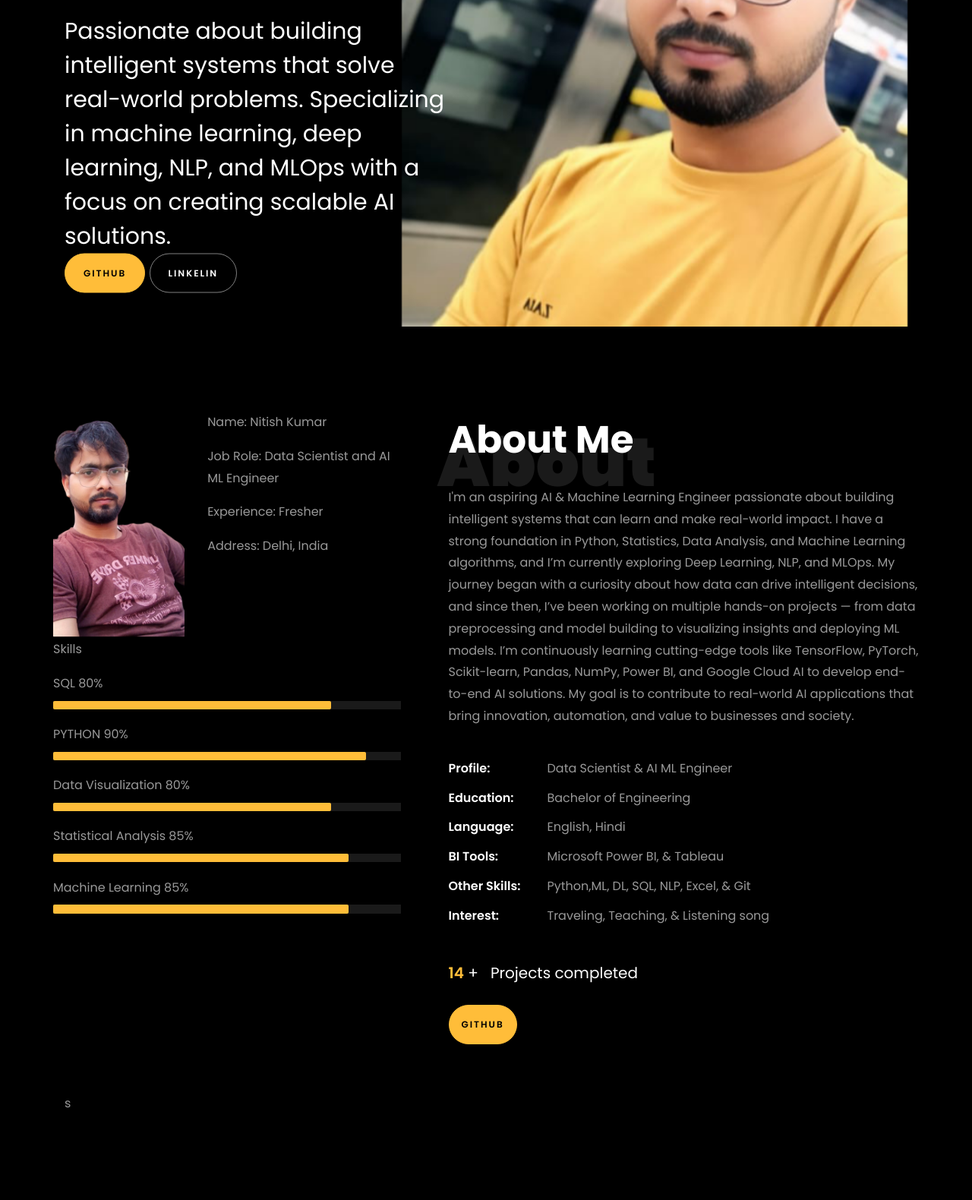
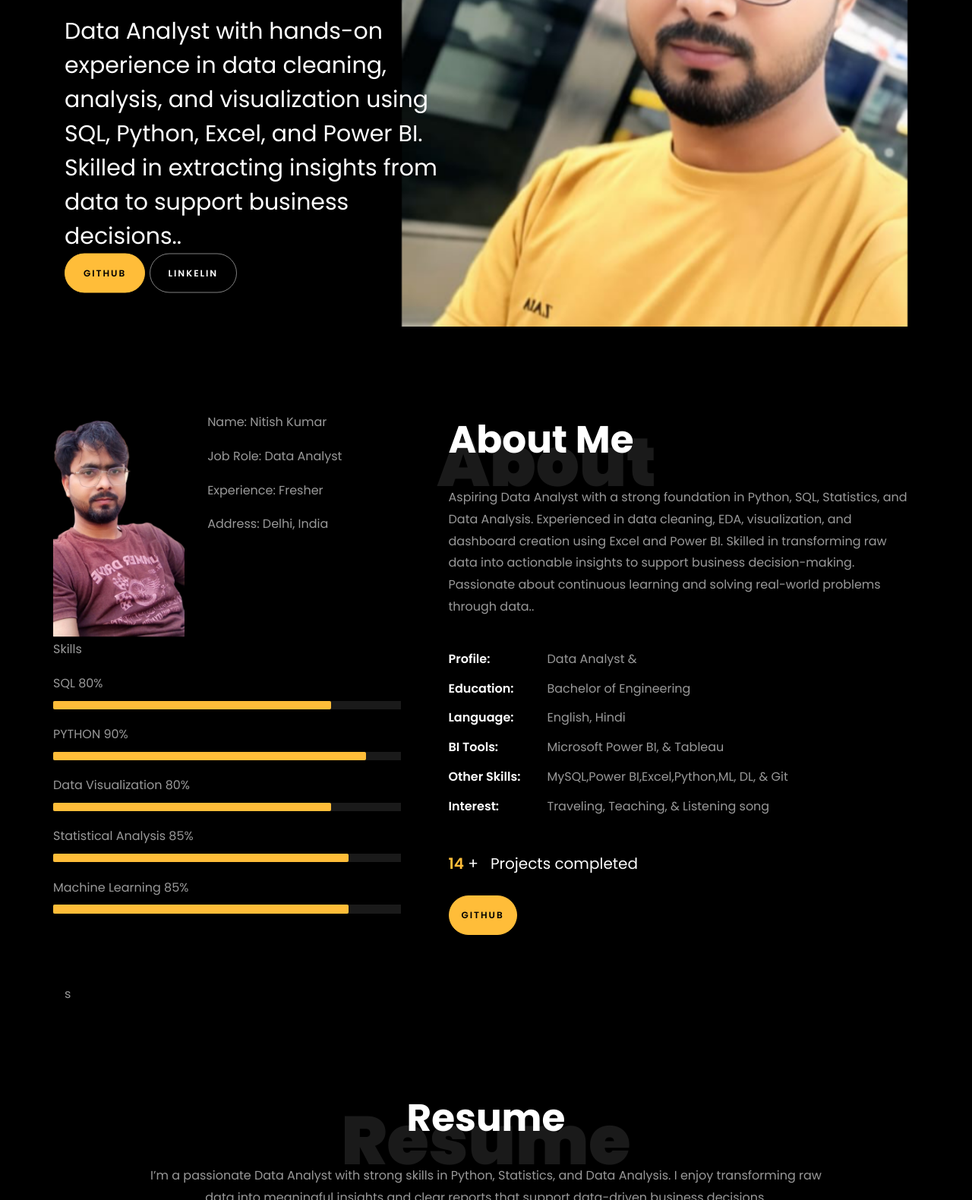
Before and after one commit to Nitishkumar50814/Nitish-Kumar-Data-Analyst-Portfolio, a plain HTML site: page index.html in a window 1280 px wide. Shown: the part 320-1900 px from the top of the page at 76% size. Drawn offline with Linux system fonts and the light colour scheme; files whose address does not match are found by name.

Commit message:
Update index.html

```diff
--- a/index.html
+++ b/index.html
@@ -1,7 +1,7 @@
 <!DOCTYPE html>
 <html lang="en">
   <head>
-    <title>Nitish kumar | AI ML Engineer</title>
+    <title>Nitish kumar | Data Analyst</title>
     <meta charset="utf-8">
     <meta name="viewport" content="width=device-width, initial-scale=1, shrink-to-fit=no">
 
@@ -159,8 +159,8 @@
 
 						// Create an array of typing text
 						const typingTexts = [
-						'Data Scientist',
-						'AI & ML Engineer ',
+						'Data Science',
+						'Data Analyst',
 						];
 
 						// Create a function to display the typing animation for a given text
@@ -187,7 +187,7 @@
 						<br>
 						<br>
 			            <!-- <h2>AI & ML Engineer</h2> -->
-						<h2 class="d-flex" style="margin-bottom: 0">Passionate about building intelligent systems that solve real-world problems. Specializing in machine learning, deep learning, NLP, and MLOps with a focus on creating scalable AI solutions.</h2>
+						<h2 class="d-flex" style="margin-bottom: 0">Data Analyst with hands-on experience in data cleaning, analysis, and visualization using SQL, Python, Excel, and Power BI. Skilled in extracting insights from data to support business decisions..</h2>
 						<!-- <br> -->
 			            <p><a href="https://github.com/Nitishkumar50814" class="btn btn-primary py-3 px-4">GitHub</a>
 							<a href="https://www.linkedin.com/in/nitish-kumar-58277b203/" class="btn btn-white btn-outline-white py-3 px-4">Linkelin</a></p>
@@ -219,7 +219,7 @@
 									<div class="col-sm-6 col-md-7">
 									  <div class="about-info">
 										<p><span class="title-s">Name: </span> <span>Nitish Kumar</span></p>
-										<p><span class="title-s">Job Role: </span> <span>Data Scientist and AI ML Engineer</span></p>
+										<p><span class="title-s">Job Role: </span> <span>Data Analyst</span></p>
 										<p><span class="title-s">Experience: </span> <span>Fresher</span></p>
 										<p><span class="title-s">Address: </span> <span>Delhi, India</span></p>
 									  </div>
@@ -269,21 +269,14 @@
 								<h1 class="big">About</h1>
 								<h2 class="mb-4">About Me</h2>
 
-								<p>I'm an aspiring AI & Machine Learning Engineer passionate about building intelligent systems that can learn and make real-world impact.
-I have a strong foundation in Python, Statistics, Data Analysis, and Machine Learning algorithms, and I’m currently exploring Deep Learning, NLP, and MLOps.
-
-My journey began with a curiosity about how data can drive intelligent decisions, and since then, I’ve been working on multiple hands-on projects — from data preprocessing and model building to visualizing insights and deploying ML models.
-
-I’m continuously learning cutting-edge tools like TensorFlow, PyTorch, Scikit-learn, Pandas, NumPy, Power BI, and Google Cloud AI to develop end-to-end AI solutions.
-
-My goal is to contribute to real-world AI applications that bring innovation, automation, and value to businesses and society.</p>
+								<p>Aspiring Data Analyst with a strong foundation in Python, SQL, Statistics, and Data Analysis. Experienced in data cleaning, EDA, visualization, and dashboard creation using Excel and Power BI. Skilled in transforming raw data into actionable insights to support business decision-making. Passionate about continuous learning and solving real-world problems through data..</p>
 								<ul class="about-info mt-4 px-md-0 px-2">
-									<li class="d-flex"><span>Profile:</span> <span>Data Scientist &amp; AI ML Engineer</span></li>
+									<li class="d-flex"><span>Profile:</span> <span>Data Analyst &amp; </span></li>
 									<!-- <li class="d-flex"><span>Domain:</span> <span>Retail, Ecommerce, BFSI &amp; Digital Marketing</span></li> -->
 									<li class="d-flex"><span>Education:</span> <span>Bachelor of Engineering</span></li>
 									<li class="d-flex"><span>Language:</span> <span>English, Hindi</span></li>
 									<li class="d-flex"><span>BI Tools:</span> <span>Microsoft Power BI, &amp; Tableau</span></li>
-									<li class="d-flex"><span>Other Skills:</span> <span>Python,ML, DL, SQL, NLP, Excel, &amp; Git</span></li>
+									<li class="d-flex"><span>Other Skills:</span> <span>MySQL,Power BI,Excel,Python,ML, DL, &amp; Git</span></li>
 									<li class="d-flex"><span>Interest:</span> <span>Traveling, Teaching, & Listening song</span></li>
 
 								</ul>
@@ -315,7 +308,7 @@ My goal is to contribute to real-world AI applications that bring innovation, au
           <div class="col-md-10 heading-section text-center ftco-animate">
           	<h1 class="big big-2">Resume</h1>
             <h2 class="mb-4">Resume</h2>
-            <p>I’m a passionate Data Science & AI enthusiast skilled in Python, Statistics, and Machine Learning. I love transforming raw data into meaningful insights and real-world AI solutions.</p>
+            <p>I’m a passionate Data Analyst with strong skills in Python, Statistics, and Data Analysis. I enjoy transforming raw data into meaningful insights and clear reports that support data-driven business decisions.</p>
           </div>
         </div>
 
@@ -324,7 +317,7 @@ My goal is to contribute to real-world AI applications that bring innovation, au
 									<span class="number" data-number="30">0</span> <span>+</span>
 									<span>&nbsp; Projects completed</span>
 								</p> -->
-								<p><a href="https://github.com/Nitishkumar50814/Resume/blob/main/Nitish%20Kumar%20-%20AI%20ML%20Engineer.pdf" class="btn btn-primary py-3 px-3">Resume</a></p>
+								<p><a href="file:///C:/Users/nites/nitish%20corner%20data%20backup/Downloads/Nitish%20Kumar%20-%20Data%20Analytics%20.pdf" class="btn btn-primary py-3 px-3">Resume</a></p>
 							</div>
 
 
@@ -399,7 +392,7 @@ My goal is to contribute to real-world AI applications that bring innovation, au
 
     		<div class="row justify-content-center mt-5">
     			<div class="col-md-6 text-center ftco-animate">
-    				<p><a href="https://github.com/Nitishkumar50814/Resume/blob/main/Nitish%20Kumar%20-%20AI%20ML%20Engineer.pdf" class="btn btn-primary py-4 px-5">Download CV</a></p>
+    				<p><a href="file:///C:/Users/nites/nitish%20corner%20data%20backup/Downloads/Nitish%20Kumar%20-%20Data%20Analytics%20.pdf" class="btn btn-primary py-4 px-5">Download CV</a></p>
     			</div>
     		</div>
     	</div>
@@ -413,7 +406,7 @@ My goal is to contribute to real-world AI applications that bring innovation, au
           <div class="col-md-7 heading-section text-center ftco-animate">
             <h1 class="big big-2">Projects</h1>
             <h2 class="mb-4">Projects</h2>
-            <p>Below are the sample Data Analytics projects on SQL, Python, Power BI & ML.</p>
+            <p>Below are the sample Data Analytics  Python, Power BI & Machine learning.</p>
           </div>
         </div>
         <div class="row d-flex">
@@ -589,7 +582,7 @@ My goal is to contribute to real-world AI applications that bring innovation, au
           			<span class="icon-globe"></span>
           		</div>
           		<h3 class="mb-4">Download Resume</h3>
-	            <p><a href="https://github.com/Nitishkumar50814/Resume/blob/main/Nitish%20Kumar%20-%20AI%20ML%20Engineer.pdf">Download Resume</a></p>
+	            <p><a href="file:///C:/Users/nites/nitish%20corner%20data%20backup/Downloads/Nitish%20Kumar%20-%20Data%20Analytics%20.pdf">Download Resume</a></p>
 	          </div>
           </div>
 
```
